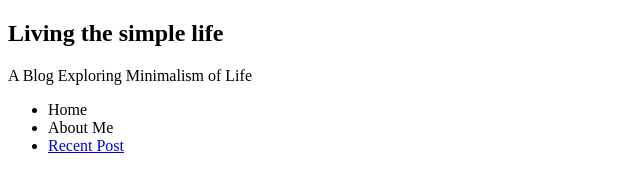
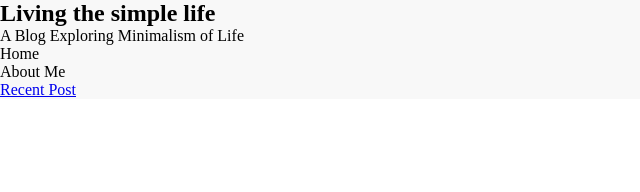
Before and after one commit to romelmahmud/navbar-kavin-youtube, a plain HTML site: page index.html in a window 1280 px wide. Shown: the whole page, without its empty margins (0-640 px from the left). Drawn offline with Linux system fonts and the light colour scheme.

Commit message:
adding global style

```diff
--- a/index.html
+++ b/index.html
@@ -4,9 +4,10 @@
     <meta charset="UTF-8" />
     <meta name="viewport" content="width=device-width, initial-scale=1.0" />
     <title>Navigation</title>
+    <link rel="stylesheet" href="style.css" />
   </head>
   <body>
-    <div class="contaner">
+    <div class="container">
       <div class="logo">
         <h2>Living the simple life</h2>
         <p>A Blog Exploring Minimalism of Life</p>
--- a/style.css
+++ b/style.css
@@ -0,0 +1,16 @@
+* {
+  margin: 0;
+  padding: 0;
+  box-sizing: border-box;
+}
+
+:root {
+  --blue: #1792d2;
+  --grey: #707070;
+  --white: #f8f8f8;
+  --royal--blue: #143774;
+}
+
+.container {
+  background-color: var(--white);
+}
```
